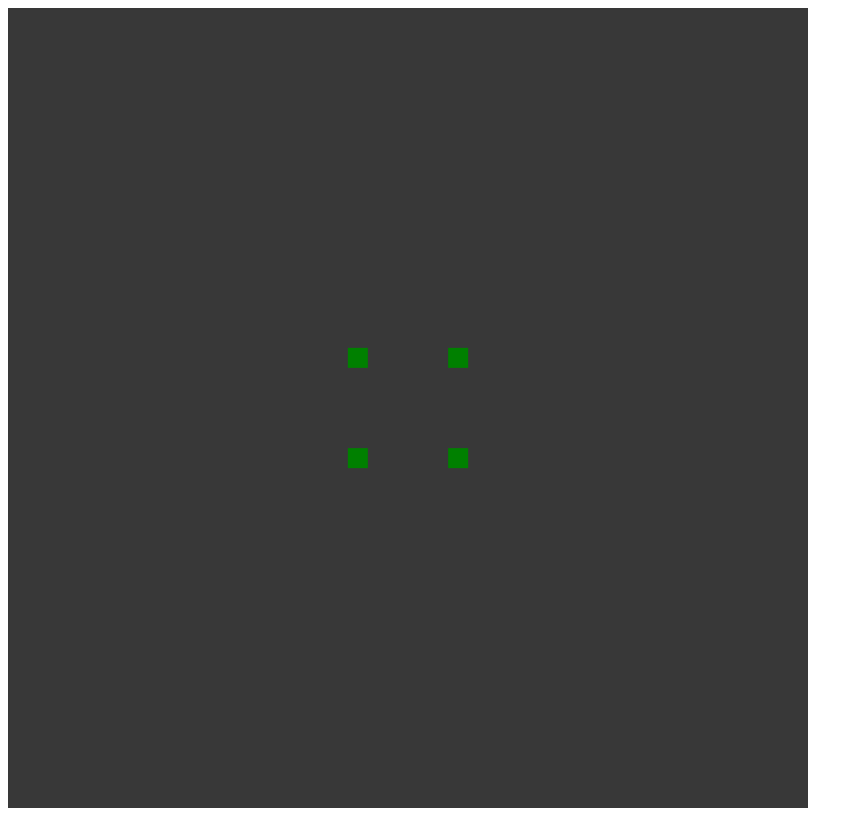
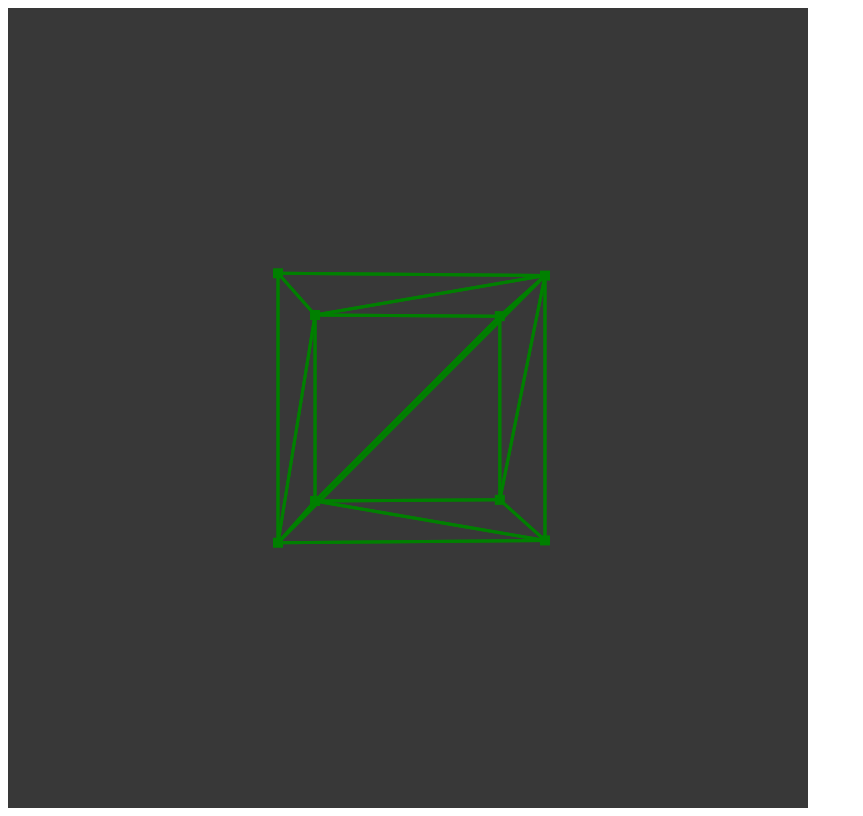
Before and after one commit to batabutter/mesh-editor-js, a plain HTML site: page index.html in a window 1280 px wide. Shown: the whole page, without its empty margins (0-863 px from the left). Drawn offline with Linux system fonts and the light colour scheme.

Commit message:
Issue #1: Added meshes, and simple rotating cube

```diff
--- a/main.js
+++ b/main.js
@@ -3,12 +3,13 @@
 
 const WIDTH = 800;
 const HEIGHT = 800;
-const POINT_SIZE = 20;
+const POINT_SIZE = 10;
 const BACKGROUND = "#383838"
 const TARGET_FPS = 60;
 
 canvas.width = WIDTH;
 canvas.height = HEIGHT;
+
 
 /**
  * @typedef {Object} Vec3
@@ -17,45 +18,185 @@
  * @property {number} z - z coordinate of the point
 */
 
+
 /**
  * Projects a Vec3 to a point on screen
  * @param {Vec3} - Point to project
  * @returns {Vec3} - Projected point
- */
+*/
+
 const project_to_screen = ({ x, y, z }) => (
     {
-        x: (x / z + 1) / 2 * WIDTH - POINT_SIZE / 2,
-        y: (-y / z + 1) / 2 * HEIGHT - POINT_SIZE / 2,
+        x: (x / z + 1) / 2 * WIDTH,
+        y: (-y / z + 1) / 2 * HEIGHT,
     }
 )
 /**
  * Draws a point on the screen
  * @param {Vec3} p - Point with x and y coords
  * @returns {void}
- */
-const point = (p) => {
+*/
+const drawPoint = (p) => {
     ctx.fillStyle = "green";
     const { x, y } = project_to_screen(p);
-    ctx.fillRect(x, y, POINT_SIZE, POINT_SIZE);
+    ctx.fillRect(x - POINT_SIZE / 2, y - POINT_SIZE / 2, POINT_SIZE, POINT_SIZE);
 }
 
+/**
+ * Draws a line on the screen given two points
+ * @param {Vec3} p1 - Point 1 wuth x, y, z coords
+ * @param {Vec3} p2 - Point 2 with x, y, z coords
+ * @returns {void}
+*/
+const drawLine = (p1, p2) => {
+    ctx.strokeStyle = "green"
+    const d_p1 = project_to_screen(p1);
+    const d_p2 = project_to_screen(p2);
+
+    ctx.strokeStyle = "green";
+    ctx.lineWidth = 3;
+    ctx.beginPath();
+    ctx.moveTo(d_p1.x, d_p1.y);
+    ctx.lineTo(d_p2.x, d_p2.y);
+    ctx.stroke();
+}
+
+/**
+ * Translates the points by a z value
+ * @param {Vec3} p - Point to translate
+ * @param {number} dz - Translates by dz
+ * @returns {void}
+*/
+const translate_z = ({ x, y, z }, dz) => {
+    return { x: x, y: y, z: z + dz };
+}
+
+/**
+ * Rotates a given point by radians along the y-axis
+ * @param {Vec3} p - Point to rotate
+ * @param {number} radians - Rotation amount
+ */
+const rotate_y = ({ x, y, z }, radians) => (
+    {
+        x: x * Math.sin(radians) + z * Math.cos(radians),
+        y: y,
+        z: x * Math.cos(radians) - z * Math.sin(radians),
+    }
+)
+
+/**
+ * A Mesh that holds an array of three vertices, [v0, v1, v2] intended to be rendered in order v0->v1->v2
+ * @typedef {Object} Mesh
+ * @property {Array<Vec3>} verts
+ */
+
+/** Draws a mesh on the screen
+ * @property {Mesh} mesh - Mesh to render
+ * @returns {void}
+*/
+const drawMesh = (mesh) => {
+    const verts = mesh.verts
+    for (let i = 0; i < verts.length / 3; i += 3) {
+        drawLine(verts[i], verts[(i + 1)]);
+        drawLine(verts[i + 1], verts[(i + 2)]);
+        drawLine(verts[i + 2], verts[i]);
+    }
+}
 
 const clear_background = () => {
     ctx.fillStyle = BACKGROUND;
     ctx.fillRect(0, 0, WIDTH, HEIGHT);
 }
-clear_background();
 
-let dz = 1;
+
+const points = [
+    { x: -0.75, y: 0.75, z: 0 },
+    { x: 0.75, y: 0.75, z: 0 },
+    { x: -0.75, y: -0.75, z: 0 },
+    { x: 0.75, y: -0.75, z: 0 },
+
+    { x: -0.75, y: 0.75, z: 1 },
+    { x: 0.75, y: 0.75, z: 1 },
+    { x: -0.75, y: -0.75, z: 1 },
+    { x: 0.75, y: -0.75, z: 1 },
+]
+
+// Clockwise winding order
+const meshArr = [
+    {
+        verts: [points[0], points[1], points[2]]
+    },
+    {
+        verts: [points[2], points[1], points[3]]
+    },
+]
+
+let dz = 2;
+let dtheta = 0;
 
 const frame = () => {
     const dt = 1 / TARGET_FPS;
     clear_background();
-    dz += dt * 1;
-    point({ x: -0.75, y: 0.75, z: dz });
-    point({ x: 0.75, y: 0.75, z: dz });
-    point({ x: -0.75, y: -0.75, z: dz });
-    point({ x: 0.75, y: -0.75, z: dz });
+    dz += dt * 0.25;
+    dtheta += dt * 2 * Math.PI / 4;
+
+    const meshArr = [
+        {
+            verts: [points[0], points[1], points[2]]
+        },
+        {
+            verts: [points[2], points[1], points[3]]
+        },
+
+        {
+            verts: [points[0], points[4], points[5]]
+        },
+        {
+            verts: [points[0], points[5], points[1]]
+        },
+
+        {
+            verts: [points[0], points[4], points[6]]
+        },
+        {
+            verts: [points[0], points[6], points[2]]
+        },
+
+        {
+            verts: [points[5], points[1], points[3]]
+        },
+        {
+            verts: [points[5], points[3], points[7]]
+        },
+
+        {
+            verts: [points[5], points[4], points[6]]
+        },
+        {
+            verts: [points[5], points[6], points[7]]
+        },
+
+        {
+            verts: [points[7], points[6], points[2]]
+        },
+        {
+            verts: [points[7], points[2], points[3]]
+        },
+    ]
+
+    for (const point of points) {
+        drawPoint(translate_z(rotate_y(point, dtheta), dz));
+    }
+
+    for (const mesh of meshArr) {
+        for (let i = 0; i < mesh.verts.length; i++) {
+            mesh.verts[i] = translate_z(rotate_y(mesh.verts[i], dtheta), dz)
+        }
+        drawMesh(mesh);
+    }
+
+
     setTimeout(frame, 1000 / TARGET_FPS);
 }
+
 setTimeout(frame, 1000 / TARGET_FPS);
```
Also changed, not shown: index.html (line endings or trailing spaces).
